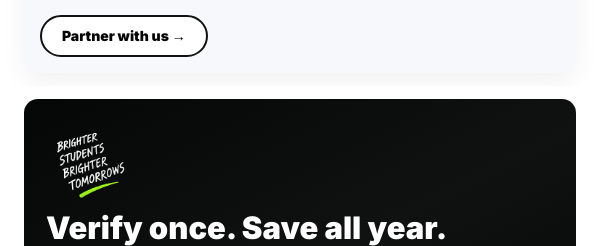
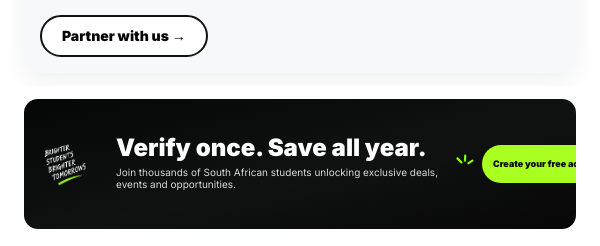
Before and after one commit to samuelhyerahyera7-sketch/studentperks, a plain HTML site: page index.html in a window 600 px wide. Shown: the part 2332-2578 px from the top of the page. Drawn offline with nearby package versions, Linux system fonts and the light colour scheme; no server answers.

Commit message:
Refine verify save section layout

```diff
--- a/index.html
+++ b/index.html
@@ -1753,18 +1753,18 @@ body.public-redesign .applied-banner {
 }
 .verify-save {
   display: grid;
-  grid-template-columns: 132px minmax(0, 1fr) 44px auto;
+  grid-template-columns: 128px minmax(0, 1fr) 42px auto;
   align-items: center;
-  gap: 22px;
+  gap: 20px;
   min-height: 130px;
-  padding: 17px 28px;
+  padding: 15px 28px;
   overflow: hidden;
   color: #fff;
   border-radius: 14px;
-  background: #080909 url('assets/sections/verify-save/background.svg') center/cover no-repeat;
+  background: #050606 url('assets/sections/verify-save/background.svg') center/cover no-repeat;
 }
 .verify-save__mark {
-  width: 104px;
+  width: 112px;
   height: auto;
   display: block;
 }
@@ -1796,7 +1796,7 @@ body.public-redesign .applied-banner {
   min-height: 48px;
   padding: 0 26px;
   color: #080808;
-  background: #b7ff19;
+  background: #a9ff1f;
   border: 0;
   border-radius: 999px;
   font: inherit;
@@ -1812,6 +1812,65 @@ body.public-redesign .applied-banner {
 }
 @media(max-width:900px){
   .verify-save {
+    grid-template-columns: 78px minmax(350px, 1fr) 24px auto;
+    gap: 8px;
+    min-height: 130px;
+    padding: 16px 14px;
+  }
+  .verify-save__mark {
+    width: 72px;
+  }
+  .verify-save__copy h2 {
+    font-size: 26px;
+  }
+  .verify-save__copy p {
+    max-width: 350px;
+    font-size: 11px;
+    line-height: 1.25;
+  }
+  .verify-save__rays {
+    display: block;
+    width: 24px;
+  }
+  .verify-save__button {
+    min-height: 40px;
+    gap: 8px;
+    padding: 0 12px;
+    font-size: 11px;
+  }
+  .verify-save__button img {
+    width: 17px;
+    height: 17px;
+  }
+}
+@media(max-width:760px) and (min-width:561px){
+  .verify-save {
+    grid-template-columns: 70px minmax(330px, 1fr) 20px auto;
+    gap: 8px;
+    padding: 16px 14px;
+  }
+  .verify-save__mark {
+    width: 64px;
+  }
+  .verify-save__copy h2 {
+    font-size: 24px;
+  }
+  .verify-save__copy p {
+    max-width: 330px;
+    font-size: 10px;
+  }
+  .verify-save__rays {
+    width: 20px;
+  }
+  .verify-save__button {
+    min-height: 38px;
+    gap: 8px;
+    padding: 0 11px;
+    font-size: 9px;
+  }
+}
+@media(max-width:560px){
+  .verify-save {
     grid-template-columns: 1fr;
     gap: 12px;
     min-height: 0;
@@ -1834,6 +1893,8 @@ body.public-redesign .applied-banner {
     max-width: 100%;
     margin-top: 4px;
     padding: 0 22px;
+    min-height: 48px;
+    font-size: 15px;
   }
 }
 </style>
```
Also changed, not shown: screenshots/verify-save/verify-save-1024.png, screenshots/verify-save/verify-save-1440.png, screenshots/verify-save/verify-save-360.png, screenshots/verify-save/verify-save-390.png, screenshots/verify-save/verify-save-430.png, screenshots/verify-save/verify-save-768.png.
